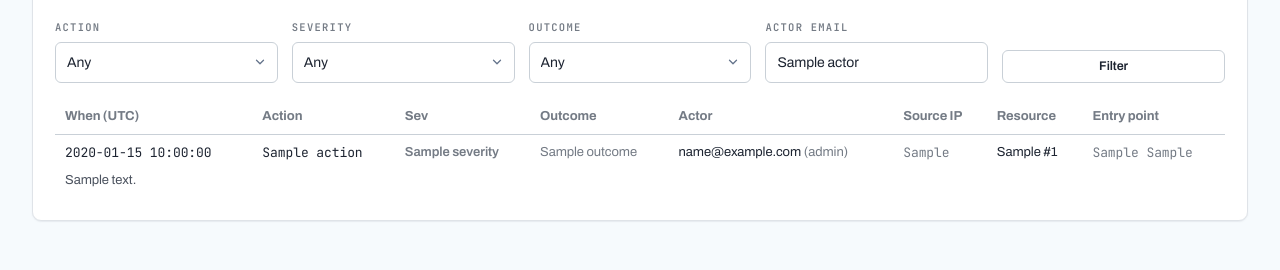
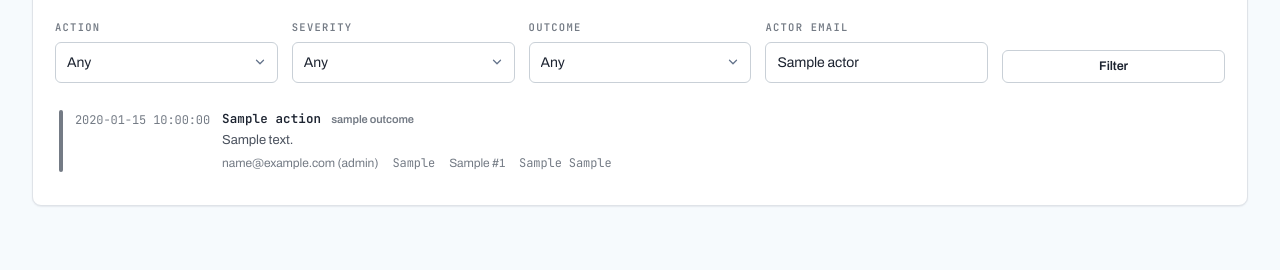
Before and after one commit to IcebergAI/IcebergCTI, a FastAPI app: template src/iceberg/templates/admin_audit.html in a window 1280 px wide. Shown: the part 829-1099 px from the top of the page. Run offline with FastAPI, Linux system fonts and the light colour scheme; the template is opened without the code that fills it: most values are stand-ins (such as "Sample title", 1, 10 or a date in 2020); parts of the project's set-up code (start-up, migrations or seed data) failed here and were passed over; some libraries are stand-ins or nearby versions.

Commit message:
Reshape the audit trail as a per-event log list
Replace the dense 8-column table (whose colspan description row floated
ambiguously between events) with one clean block per event: a severity
colour-bar, timestamp, action + outcome, the human-readable description,
and a meta line (actor · source IP · resource · entry point).

Co-Authored-By: Claude Opus 4.8 <noreply@anthropic.com>

```diff
--- a/src/iceberg/static/css/iceberg.css
+++ b/src/iceberg/static/css/iceberg.css
@@ -544,6 +544,28 @@ a:hover { color: var(--accent-deep); }
 a.row:hover, .row-hover:hover { background: var(--surface-2); }
 .row-title { font-weight: 600; color: var(--ink); }
 .row-sub { font-size: 12.5px; color: var(--muted); }
+
+/* Audit log — one block per security event (admin console) */
+.audit-log { display: flex; flex-direction: column; }
+.audit-line {
+  display: grid;
+  grid-template-columns: 4px auto 1fr;
+  align-items: start; gap: 12px;
+  padding: 11px 4px;
+  border-top: 1px solid var(--line);
+}
+.audit-log > .audit-line:first-child { border-top: 0; }
+.audit-sev { width: 4px; align-self: stretch; border-radius: 2px; }
+.audit-when { font-size: 12px; color: var(--muted); white-space: nowrap; padding-top: 1px; }
+.audit-body { min-width: 0; }
+.audit-head { display: flex; align-items: baseline; gap: 10px; }
+.audit-action { font-size: 12.5px; font-weight: 600; color: var(--ink); letter-spacing: 0.01em; }
+.audit-outcome { font-size: 11px; font-weight: 600; text-transform: lowercase; }
+.audit-desc { font-size: 13px; color: var(--ink-soft); margin-top: 2px; }
+.audit-meta {
+  display: flex; flex-wrap: wrap; gap: 4px 14px;
+  margin-top: 4px; font-size: 12px; color: var(--muted);
+}
 
 /* Card grid tile (notebooks etc.) */
 .tile {
--- a/src/iceberg/templates/admin_audit.html
+++ b/src/iceberg/templates/admin_audit.html
@@ -136,39 +136,27 @@
   </form>
 
   {% if events %}
-  <div style="overflow-x:auto;">
-    <table style="width:100%;border-collapse:collapse;font-size:13px;">
-      <thead>
-        <tr style="text-align:left;color:var(--muted);border-bottom:1px solid var(--line-strong);">
-          <th style="padding:8px 10px;">When (UTC)</th>
-          <th style="padding:8px 10px;">Action</th>
-          <th style="padding:8px 10px;">Sev</th>
-          <th style="padding:8px 10px;">Outcome</th>
-          <th style="padding:8px 10px;">Actor</th>
-          <th style="padding:8px 10px;">Source IP</th>
-          <th style="padding:8px 10px;">Resource</th>
-          <th style="padding:8px 10px;">Entry point</th>
-        </tr>
-      </thead>
-      <tbody>
-        {% for e in events %}
-        {% set sev_color = 'var(--c-crit)' if e.severity == 'CRITICAL' else ('var(--c-warn, #b8860b)' if e.severity == 'WARNING' else 'var(--muted)') %}
-        <tr style="border-top:1px solid var(--line);">
-          <td style="padding:8px 10px;" class="mono">{{ e.occurred_at.strftime('%Y-%m-%d %H:%M:%S') }}</td>
-          <td style="padding:8px 10px;" class="mono">{{ e.action }}</td>
-          <td style="padding:8px 10px;font-weight:600;color:{{ sev_color }};">{{ e.severity }}</td>
-          <td style="padding:8px 10px;color:{{ 'var(--c-crit)' if e.outcome == 'FAILURE' else 'var(--muted)' }};">{{ e.outcome }}</td>
-          <td style="padding:8px 10px;">{{ e.actor_email or '—' }}{% if e.actor_role %} <span class="muted">({{ e.actor_role }})</span>{% endif %}</td>
-          <td style="padding:8px 10px;" class="mono muted">{{ e.source_ip or '—' }}</td>
-          <td style="padding:8px 10px;">{% if e.resource_type %}{{ e.resource_type }}{% if e.resource_id %} #{{ e.resource_id }}{% endif %}{% else %}—{% endif %}</td>
-          <td style="padding:8px 10px;" class="mono muted">{{ e.request_method }} {{ e.request_path }}</td>
-        </tr>
-        <tr>
-          <td colspan="8" style="padding:0 10px 8px 10px;color:var(--ink-soft);">{{ e.description }}</td>
-        </tr>
-        {% endfor %}
-      </tbody>
-    </table>
+  <div class="audit-log">
+    {% for e in events %}
+    {% set sev_color = 'var(--c-crit)' if e.severity == 'CRITICAL' else ('var(--c-warn)' if e.severity == 'WARNING' else 'var(--muted)') %}
+    <div class="audit-line">
+      <span class="audit-sev" style="background:{{ sev_color }};" title="{{ e.severity }}"></span>
+      <time class="mono audit-when">{{ e.occurred_at.strftime('%Y-%m-%d %H:%M:%S') }}</time>
+      <div class="audit-body">
+        <div class="audit-head">
+          <span class="mono audit-action">{{ e.action }}</span>
+          <span class="audit-outcome" style="color:{{ 'var(--c-crit)' if e.outcome == 'FAILURE' else 'var(--muted)' }};">{{ e.outcome }}</span>
+        </div>
+        <div class="audit-desc">{{ e.description }}</div>
+        <div class="audit-meta">
+          <span>{{ e.actor_email or 'anonymous' }}{% if e.actor_role %} ({{ e.actor_role }}){% endif %}</span>
+          <span class="mono">{{ e.source_ip or '—' }}</span>
+          {% if e.resource_type %}<span>{{ e.resource_type }}{% if e.resource_id %} #{{ e.resource_id }}{% endif %}</span>{% endif %}
+          {% if e.request_path %}<span class="mono">{{ e.request_method }} {{ e.request_path }}</span>{% endif %}
+        </div>
+      </div>
+    </div>
+    {% endfor %}
   </div>
   {% else %}
   <p class="text-sm" style="color:var(--muted);">No audit events recorded yet.</p>
```
